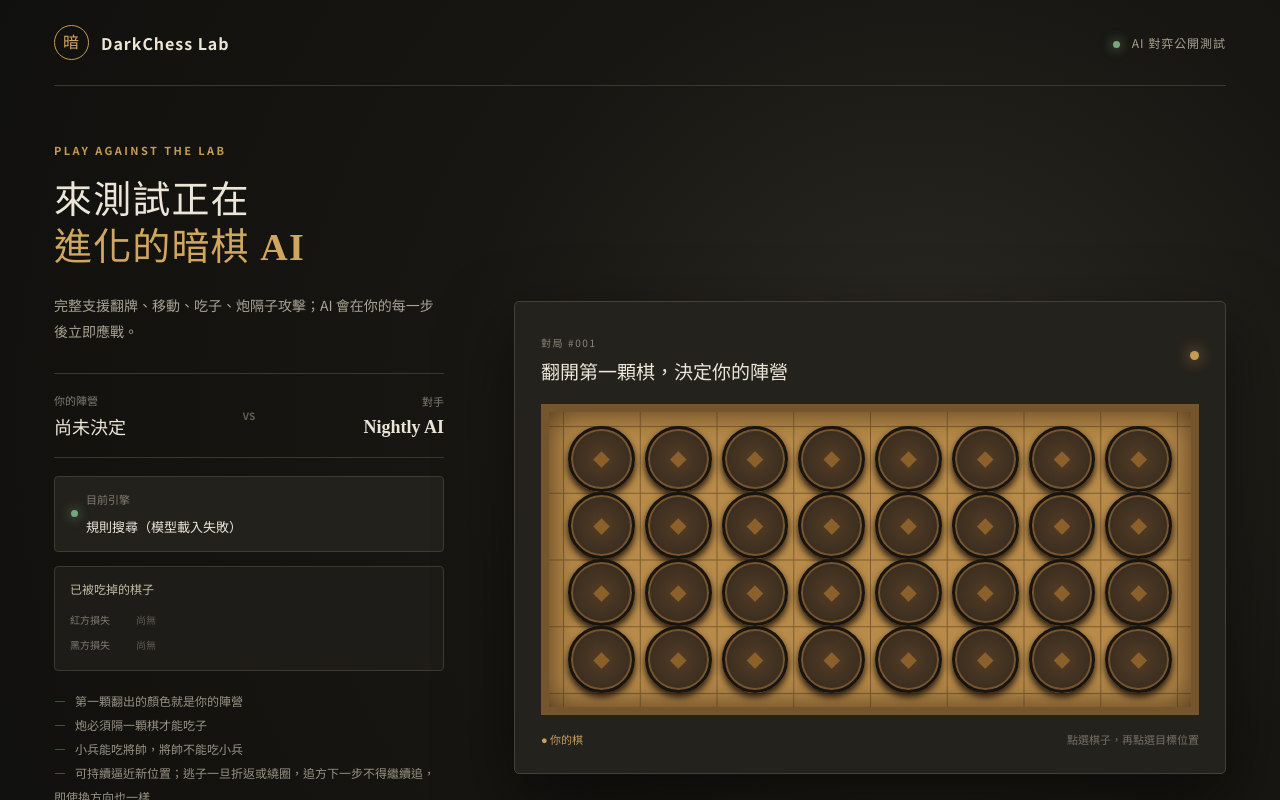
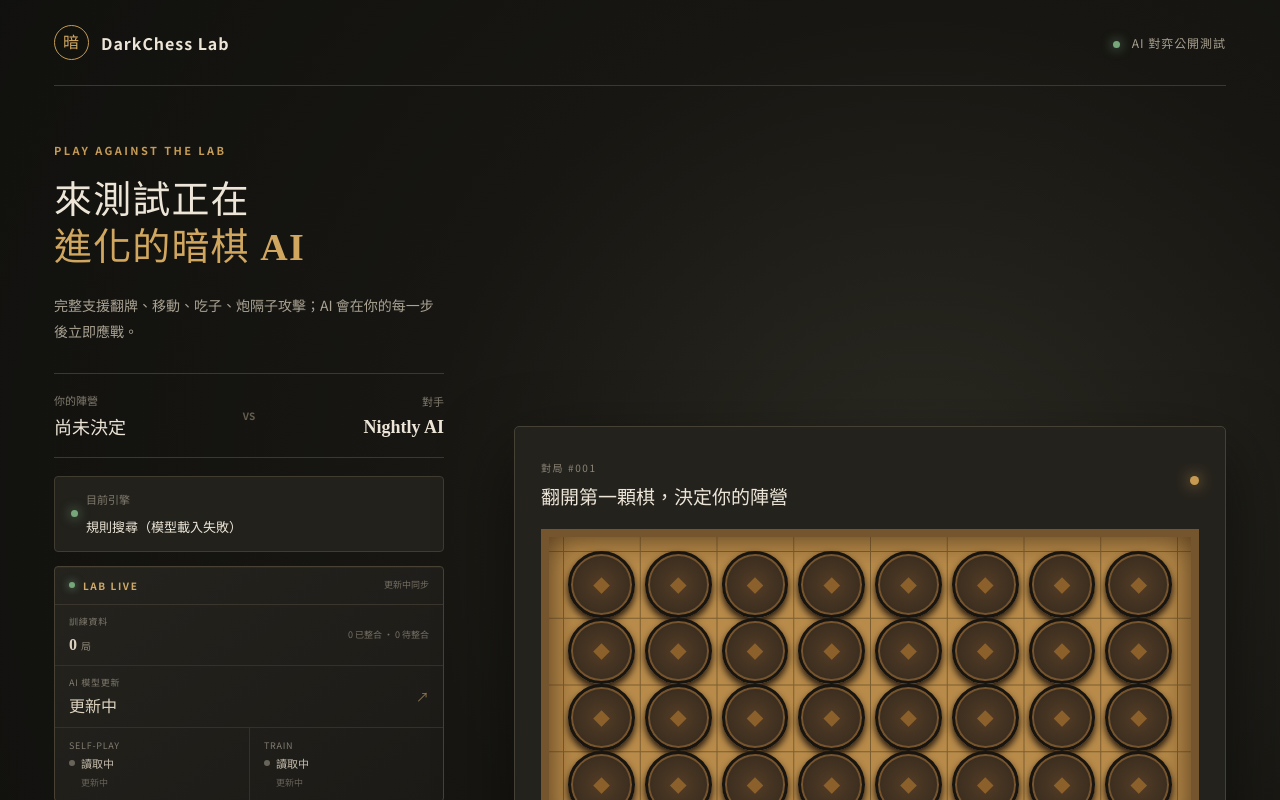
Before and after one commit to hub-google/DarkChess-NNUE, a React (Vite) app in the folder frontend/: page / in a window 1280 px wide. Shown: the top 800 px of the page. Built offline with nearby package versions, Linux system fonts and the light colour scheme; no server answers.

Commit message:
feat: show live training status on web UI

```diff
--- /dev/null
+++ b/frontend/public/training-status.json
@@ -0,0 +1,6 @@
+{
+  "replayGames": 0,
+  "stagingGames": 0,
+  "totalGames": 0,
+  "updatedAt": ""
+}
--- a/frontend/src/App.css
+++ b/frontend/src/App.css
@@ -142,6 +142,119 @@ body {
 }
 .model-card strong {
   font-size: 13px;
+}
+.training-card {
+  margin-top: 14px;
+  overflow: hidden;
+  background: linear-gradient(145deg, #24231e, #1b1a16);
+  border: 1px solid #484234;
+  border-radius: 4px;
+  box-shadow: inset 0 1px #ffffff08;
+}
+.training-card a {
+  color: inherit;
+  text-decoration: none;
+}
+.training-heading {
+  display: flex;
+  align-items: center;
+  justify-content: space-between;
+  padding: 11px 14px;
+  border-bottom: 1px solid #3a362d;
+}
+.training-heading > div {
+  display: flex;
+  align-items: center;
+  gap: 8px;
+}
+.training-heading strong {
+  color: #cfaa67;
+  font-size: 10px;
+  letter-spacing: .16em;
+}
+.training-heading small {
+  color: #756f63;
+  font-size: 9px;
+}
+.live-dot {
+  width: 6px;
+  height: 6px;
+  border-radius: 50%;
+  background: #76a77b;
+  box-shadow: 0 0 9px #76a77b;
+}
+.metric-row {
+  min-height: 56px;
+  padding: 10px 14px;
+  display: flex;
+  align-items: center;
+  justify-content: space-between;
+  border-bottom: 1px solid #343128;
+  transition: background .15s;
+}
+.metric-row:hover,
+.workflow-grid a:hover {
+  background: #ffffff06;
+}
+.metric-row small,
+.workflow-grid small {
+  display: block;
+  color: #817b6e;
+  font-size: 9px;
+  letter-spacing: .08em;
+  margin-bottom: 3px;
+}
+.metric-row strong {
+  font: 700 16px "Noto Serif TC";
+  color: #ddd2bf;
+}
+.metric-row strong em {
+  font: 500 10px "Noto Sans TC";
+  color: #8e8778;
+}
+.metric-detail {
+  max-width: 178px;
+  text-align: right;
+  color: #777165;
+  font-size: 9px;
+  line-height: 1.5;
+}
+.row-arrow {
+  color: #8f7448;
+  font-size: 13px;
+}
+.workflow-grid {
+  display: grid;
+  grid-template-columns: 1fr 1fr;
+}
+.workflow-grid a {
+  padding: 11px 14px 12px;
+  transition: background .15s;
+}
+.workflow-grid a + a {
+  border-left: 1px solid #343128;
+}
+.workflow-grid strong {
+  display: flex;
+  align-items: center;
+  gap: 6px;
+  color: #c7beae;
+  font-size: 11px;
+}
+.workflow-grid strong i {
+  width: 6px;
+  height: 6px;
+  border-radius: 50%;
+  background: #68645a;
+}
+.workflow-grid strong i.live,
+.workflow-grid strong i.success { background: #76a77b; box-shadow: 0 0 7px #76a77b88; }
+.workflow-grid strong i.warning { background: #b77b5e; }
+.workflow-grid span {
+  display: block;
+  margin: 4px 0 0 12px;
+  color: #696459;
+  font-size: 9px;
 }
 .rules {
   padding: 0;
--- a/frontend/src/components/Sidebar.tsx
+++ b/frontend/src/components/Sidebar.tsx
@@ -1,6 +1,7 @@
 import type { BrowserNNUE } from '../engine/nnue'
 import { Board, Color, colorOf, Piece } from '../engine/board'
 import { labels } from './Board'
+import { TrainingStatus } from './TrainingStatus'
 
 const side = (color: Color) => color === Color.RED ? '紅方' : color === Color.BLACK ? '黑方' : '尚未決定'
 
@@ -33,6 +34,7 @@ export function Sidebar({ game, human, thinking, model, modelError, onReset }: {
     <div className="model-card">
       <span className="pulse" /><div><small>目前引擎</small><strong>{thinking ? `${engine} · 搜尋中` : engine}</strong></div>
     </div>
+    <TrainingStatus />
     <CapturedPieces game={game} />
     <ul className="rules"><li>第一顆翻出的顏色就是你的陣營</li><li>炮必須隔一顆棋才能吃子</li><li>小兵能吃將帥，將帥不能吃小兵</li><li>可持續逼近新位置；逃子一旦折返或繞圈，追方下一步不得繼續追，即使換方向也一樣</li><li>連續 60 步未翻牌或吃子判和；盤面重複不直接判和</li></ul>
     <button className="new-game" onClick={onReset}>重新開局 <span>→</span></button>
--- /dev/null
+++ b/frontend/src/components/TrainingStatus.tsx
@@ -0,0 +1,113 @@
+import { useEffect, useState } from 'react'
+
+type WorkflowRun = {
+  html_url: string
+  status: 'queued' | 'in_progress' | 'completed'
+  conclusion: string | null
+  run_started_at: string
+  updated_at: string
+}
+
+type TrainingSummary = {
+  replayGames: number
+  stagingGames: number
+  totalGames: number
+  updatedAt: string
+}
+
+type ModelCommit = {
+  html_url: string
+  commit: { committer: { date: string } }
+}
+
+const REPO_API = 'https://api.github.com/repos/hub-google/DarkChess-NNUE'
+const REPO_URL = 'https://github.com/hub-google/DarkChess-NNUE'
+
+const number = new Intl.NumberFormat('zh-TW')
+
+function relativeTime(value?: string) {
+  if (!value) return '更新中'
+  const seconds = Math.round((new Date(value).getTime() - Date.now()) / 1000)
+  const formatter = new Intl.RelativeTimeFormat('zh-TW', { numeric: 'auto' })
+  const units: Array<[Intl.RelativeTimeFormatUnit, number]> = [
+    ['year', 31_536_000], ['month', 2_592_000], ['day', 86_400],
+    ['hour', 3_600], ['minute', 60],
+  ]
+  for (const [unit, size] of units) {
+    if (Math.abs(seconds) >= size) return formatter.format(Math.round(seconds / size), unit)
+  }
+  return '剛剛'
+}
+
+function runLabel(run?: WorkflowRun) {
+  if (!run) return '讀取中'
+  if (run.status === 'in_progress') return '執行中'
+  if (run.status === 'queued') return '排隊中'
+  return ({ success: '已完成', failure: '失敗', cancelled: '已取消', skipped: '已略過' } as Record<string, string>)[run.conclusion ?? ''] ?? '已結束'
+}
+
+function runTone(run?: WorkflowRun) {
+  if (!run) return 'muted'
+  if (run.status !== 'completed') return 'live'
+  return run.conclusion === 'success' ? 'success' : 'warning'
+}
+
+async function json<T>(url: string): Promise<T> {
+  const response = await fetch(url, { headers: { Accept: 'application/vnd.github+json' } })
+  if (!response.ok) throw new Error(`Request failed: ${response.status}`)
+  return response.json() as Promise<T>
+}
+
+export function TrainingStatus() {
+  const [summary, setSummary] = useState<TrainingSummary | null>(null)
+  const [model, setModel] = useState<ModelCommit | null>(null)
+  const [selfPlay, setSelfPlay] = useState<WorkflowRun | undefined>()
+  const [train, setTrain] = useState<WorkflowRun | undefined>()
+
+  useEffect(() => {
+    let active = true
+    const load = async () => {
+      const results = await Promise.allSettled([
+        json<TrainingSummary>(`${import.meta.env.BASE_URL}training-status.json?ts=${Date.now()}`),
+        json<ModelCommit[]>(`${REPO_API}/commits?path=models/champion.nnue&per_page=1`),
+        json<{ workflow_runs: WorkflowRun[] }>(`${REPO_API}/actions/workflows/self_play.yml/runs?per_page=1`),
+        json<{ workflow_runs: WorkflowRun[] }>(`${REPO_API}/actions/workflows/train.yml/runs?per_page=1`),
+      ])
+      if (!active) return
+      if (results[0].status === 'fulfilled') setSummary(results[0].value)
+      if (results[1].status === 'fulfilled') setModel(results[1].value[0] ?? null)
+      if (results[2].status === 'fulfilled') setSelfPlay(results[2].value.workflow_runs[0])
+      if (results[3].status === 'fulfilled') setTrain(results[3].value.workflow_runs[0])
+    }
+    void load()
+    const timer = window.setInterval(load, 120_000)
+    return () => { active = false; window.clearInterval(timer) }
+  }, [])
+
+  const modelDate = model?.commit.committer.date
+  return <section className="training-card" aria-label="AI 訓練即時動態">
+    <div className="training-heading">
+      <div><span className="live-dot" /><strong>LAB LIVE</strong></div>
+      <small>{summary ? relativeTime(summary.updatedAt) + '同步' : '安全連線中'}</small>
+    </div>
+
+    <a className="metric-row" href="https://huggingface.co/datasets/hub-google/DarkChess-NNUE-Data" target="_blank" rel="noreferrer">
+      <span><small>訓練資料</small><strong>{summary ? number.format(summary.totalGames) : '—'} <em>局</em></strong></span>
+      <span className="metric-detail">{summary ? `${number.format(summary.replayGames)} 已整合 · ${number.format(summary.stagingGames)} 待整合` : '等待首次統計'}</span>
+    </a>
+
+    <a className="metric-row" href={model?.html_url ?? `${REPO_URL}/commits/master/models/champion.nnue`} target="_blank" rel="noreferrer">
+      <span><small>AI 模型更新</small><strong>{relativeTime(modelDate)}</strong></span>
+      <span className="row-arrow" aria-hidden="true">↗</span>
+    </a>
+
+    <div className="workflow-grid">
+      <a href={selfPlay?.html_url ?? `${REPO_URL}/actions/workflows/self_play.yml`} target="_blank" rel="noreferrer">
+        <small>SELF-PLAY</small><strong><i className={runTone(selfPlay)} />{runLabel(selfPlay)}</strong><span>{relativeTime(selfPlay?.updated_at)}</span>
+      </a>
+      <a href={train?.html_url ?? `${REPO_URL}/actions/workflows/train.yml`} target="_blank" rel="noreferrer">
+        <small>TRAIN</small><strong><i className={runTone(train)} />{runLabel(train)}</strong><span>{relativeTime(train?.updated_at)}</span>
+      </a>
+    </div>
+  </section>
+}
```
